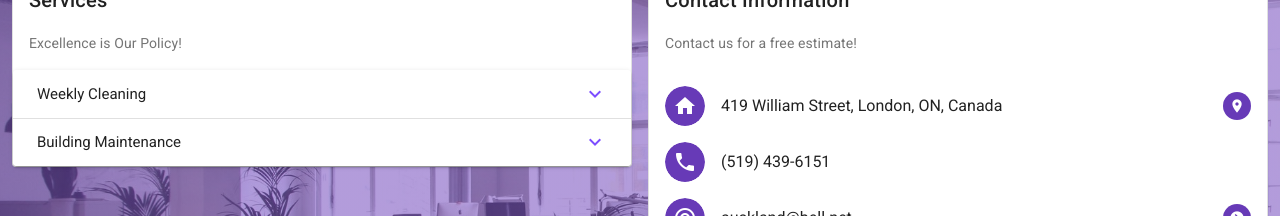
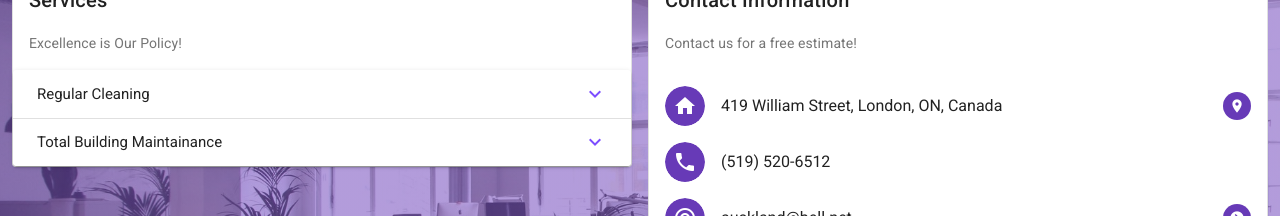
Before and after one commit to athawe/agsons, a Vue app: page / in a window 1280 px wide. Shown: the part 217-433 px from the top of the page. Built offline with nearby package versions, Linux system fonts and the light colour scheme.

Commit message:
Minor revisions

```diff
--- a/src/components/FrontPage.vue
+++ b/src/components/FrontPage.vue
@@ -149,12 +149,12 @@
     data: () => ({
       contactInfo: [
         { title: 'Address', information: '419 William Street, London, ON, Canada', icon: 'mdi-home', iconClass: 'default white--text', actionIcon: 'mdi-map-marker', link: 'https://www.google.com/maps/search/?api=1&query=42.988363,-81.234579&query_place_id=ChIJ23lxDwzyLogRLkdDhlSvoe8' },
-        { title: 'Phone Number', information: '(519) 439-6151', icon: 'mdi-phone', iconClass: 'default white--text' },
+        { title: 'Phone Number', information: '(519) 520-6512', icon: 'mdi-phone', iconClass: 'default white--text' },
         { title: 'Email', information: 'auckland@bell.net', icon: 'mdi-at', iconClass: 'default white--text', actionIcon: 'mdi-chevron-right-circle', link: 'mailto:auckland@bell.net' },
       ],
       services: [
-        { title: 'Weekly Cleaning', data: 'Our excellent staff will ensure that your buildings are kept to a high standard of cleanliness, showing great care to abide by your company policies. You can expect consistent and punctual work from us in factories, offices, medical buildings, banks, malls, and other institutions.' },
-        { title: 'Building Maintenance', data: 'We can perform regular services to maintain the quality of your office environment, whether it requires a floor care program, concrete floor treatment, carpet or window cleaning.' },
+        { title: 'Regular Cleaning', data: 'Our excellent staff will ensure that your buildings are kept to a high standard of cleanliness, showing great care to abide by your company policies and meet your high expectations. You can expect reliable and punctual work from us in factories, offices, medical buildings, banks, malls, and other institutions.' },
+        { title: 'Total Building Maintainance', data: 'We can perform regular services to maintain the quality of your office environment, whether it requires a floor care program, concrete floor treatment, carpet or window cleaning. We do it all!' },
       ],
     }),
   }
```
